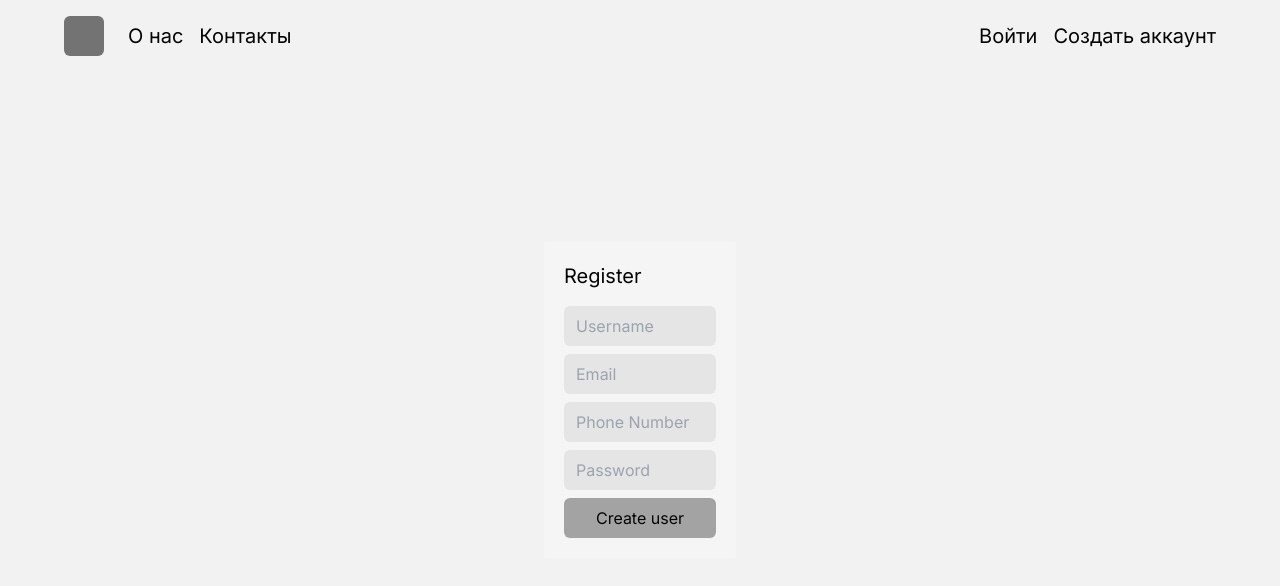
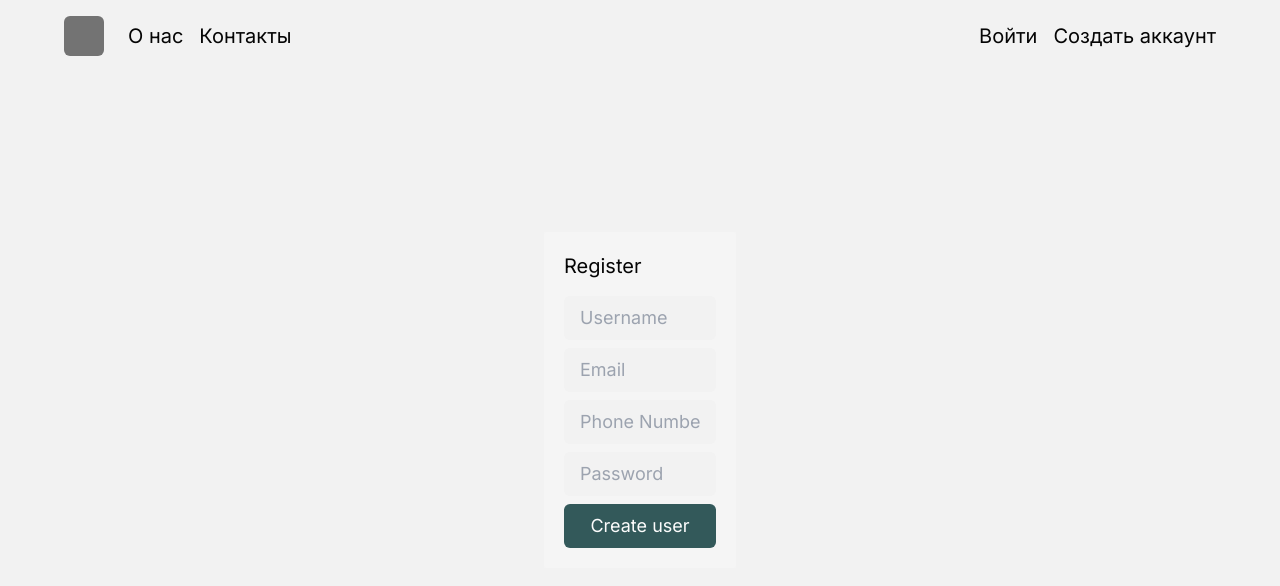
Before and after one commit to mbozhik/historia, a Next.js app: page /sign-up in a window 1280 px wide. Shown: the top 586 px of the page. Built offline with nearby package versions, Linux system fonts and the light colour scheme; no server answers.

Commit message:
refactor `/sign-up` auth page

```diff
--- a/src/app/(auth)/sign-in/page.tsx
+++ b/src/app/(auth)/sign-in/page.tsx
@@ -48,14 +48,14 @@ export default function SignIn() {
 
   const gridConfig = {
     parent: 'grid-cols-10',
-    auth: 'col-span-4 md:col-span-5',
+    form: 'col-span-4 md:col-span-5',
     image: 'col-span-6 md:col-span-5',
   }
 
   return (
     <section data-section="sign-in" className={`grid place-items-center space-y-5 ${screenHeight}`}>
       <div className={`grid ${gridConfig.parent} sm:block items-center p-10 md:p-6 sm:px-4 sm:py-10 gap-10 md:gap-6 w-[50%] min-h-[60vh] xl:w-[60%] md:w-[90%] sm:min-h-0 bg-background-alt rounded-4xl shadow-[0_4px_40px_0px_rgba(0,0,0,0.05)]`}>
-        <form className={`flex flex-col justify-between gap-10 sm:gap-7 ${gridConfig.auth} col-s`} onSubmit={handleSubmit(onSubmit)}>
+        <form className={`flex flex-col justify-between gap-10 sm:gap-7 ${gridConfig.form} col-s`} onSubmit={handleSubmit(onSubmit)}>
           <div className="text-center sm:-space-y-1">
             <h1 className="mb-2 text-6xl font-semibold tracking-tight xl:text-5xl sm:leading-[1.10]">
               Welcome <br /> to Historia
--- a/src/app/(auth)/sign-up/page.tsx
+++ b/src/app/(auth)/sign-up/page.tsx
@@ -6,7 +6,8 @@ import {zodResolver} from '@hookform/resolvers/zod'
 import axios from 'axios'
 import {signIn} from 'next-auth/react'
 
-import {cn} from '@/lib/utils'
+import Input from '#/UI/Input'
+import Button from '#/UI/Button'
 import {api} from '@/lib/backendApi'
 
 const screenHeight = 'h-svh h-screen'
@@ -56,22 +57,12 @@ export default function SignUp() {
       <form className="flex flex-col p-5 w-[15%] gap-2 rounded-sm bg-neutral-100" onSubmit={handleSubmit(onSubmit)}>
         <h1 className="mb-2 text-xl">Register</h1>
 
-        <input {...register('login')} className="px-3 py-2 rounded-md bg-neutral-200" type="text" placeholder="Username" autoComplete="username" />
-        {errors.login && <span className="text-sm text-red-500">{errors.login.message}</span>}
+        <Input name="login" register={register} type="text" placeholder="Username" autoComplete="username" error={errors.login} />
+        <Input name="email" register={register} type="email" placeholder="Email" autoComplete="email" error={errors.email} />
+        <Input name="phone_number" register={register} type="text" placeholder="Phone Number" autoComplete="tel" error={errors.phone_number} />
+        <Input name="password" register={register} type="password" placeholder="Password" autoComplete="new-password" error={errors.password} />
 
-        <input {...register('email')} className="px-3 py-2 rounded-md bg-neutral-200" type="email" placeholder="Email" autoComplete="email" />
-        {errors.email && <span className="text-sm text-red-500">{errors.email.message}</span>}
-
-        <input {...register('phone_number')} className="px-3 py-2 rounded-md bg-neutral-200" type="text" placeholder="Phone Number" autoComplete="tel" />
-        {errors.phone_number && <span className="text-sm text-red-500">{errors.phone_number.message}</span>}
-
-        <input {...register('password')} className="px-3 py-2 rounded-md bg-neutral-200" type="password" placeholder="Password" autoComplete="new-password" />
-        {errors.password && <span className="text-sm text-red-500">{errors.password.message}</span>}
-
-        <button className={cn('py-2 duration-200 rounded-md bg-neutral-400 hover:opacity-85', isSubmitting ? 'bg-neutral-200' : '')} disabled={isSubmitting}>
-          {isSubmitting ? 'Wait..' : 'Create user'}
-        </button>
-        {errors.root && <span className="text-sm text-center text-red-500">{errors.root.message}</span>}
+        <Button buttonText="Create user" className="w-full" isSubmitting={isSubmitting} error={errors.root} />
       </form>
     </section>
   )
```
